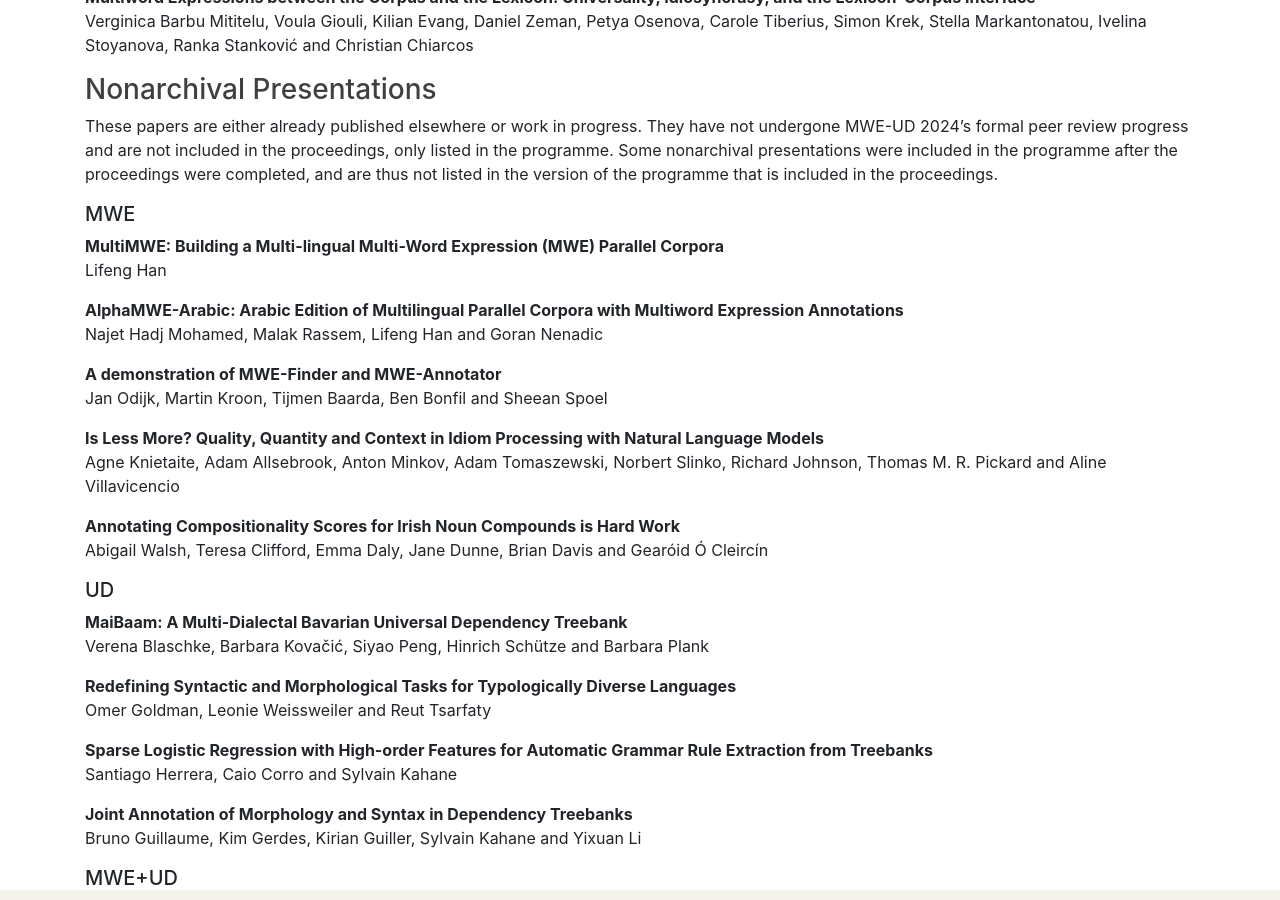
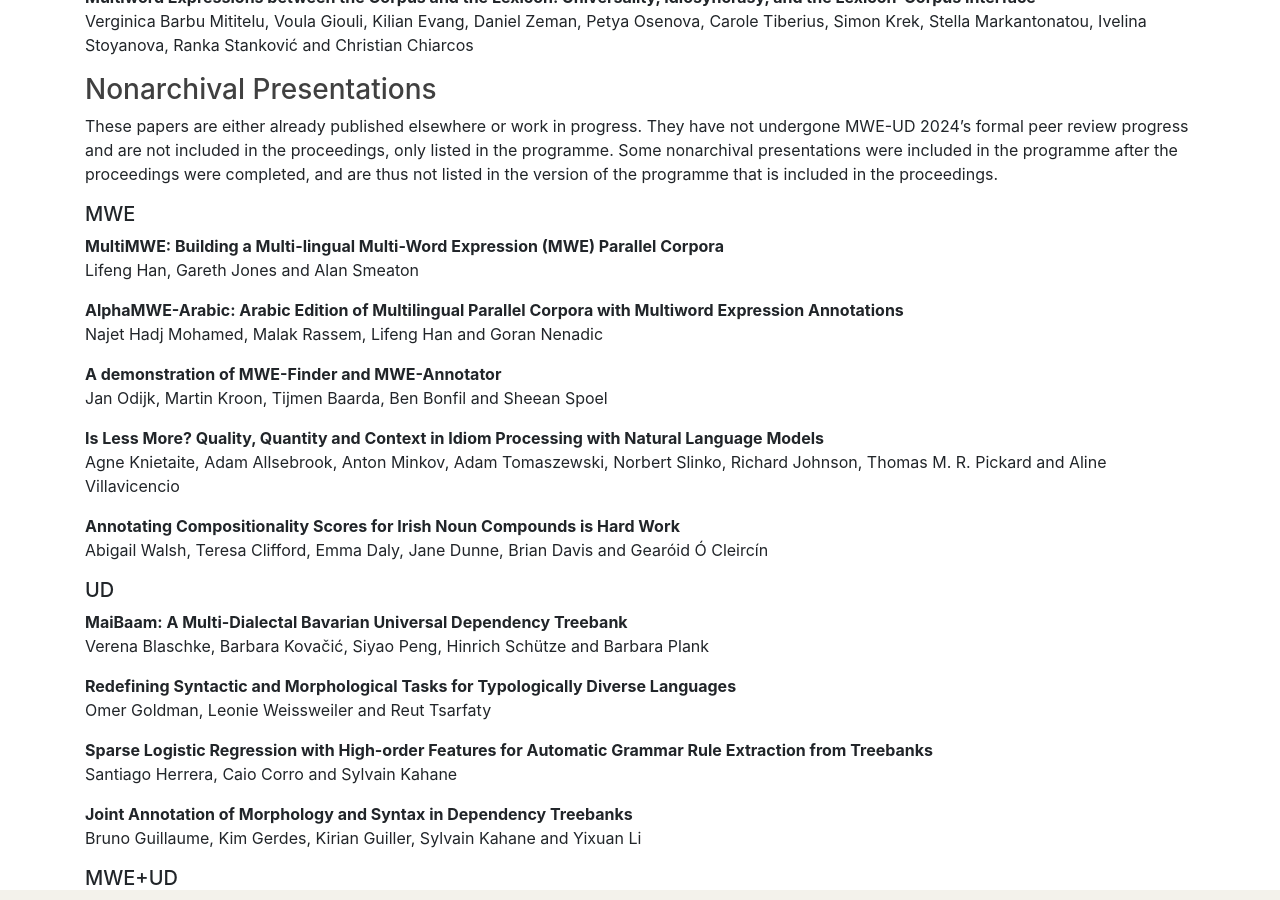
Before and after one commit to multiword/multiword.github.io, a Jekyll site: the page built from mweud2024/index.md, in a window 1280 px wide and 900 px high, scrolled down 6035 px. Built offline with Jekyll 4.4.1, drawn with Linux system fonts in a browser that asks for light colours; comment, search, counter and statistics services are not loaded.

Commit message:
Added coauthors

```diff
--- a/mweud2024/index.md
+++ b/mweud2024/index.md
@@ -412,7 +412,7 @@ included in the proceedings.
 ##### MWE
 
 **MultiMWE: Building a Multi-lingual Multi-Word Expression (MWE) Parallel Corpora**<br>
-Lifeng Han
+Lifeng Han, Gareth Jones and Alan Smeaton
 
 **AlphaMWE-Arabic: Arabic Edition of Multilingual Parallel Corpora with Multiword Expression Annotations**<br>
 Najet Hadj Mohamed, Malak Rassem, Lifeng Han and Goran Nenadic
```
